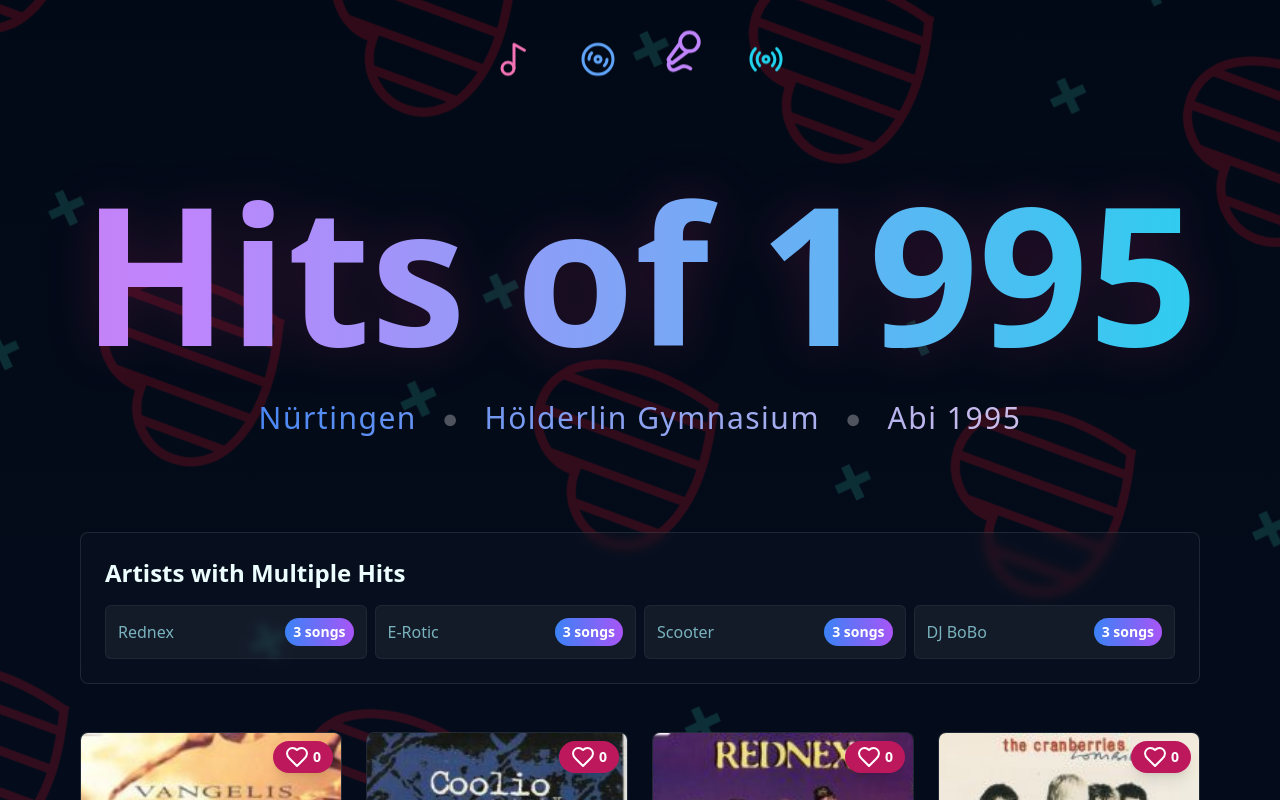
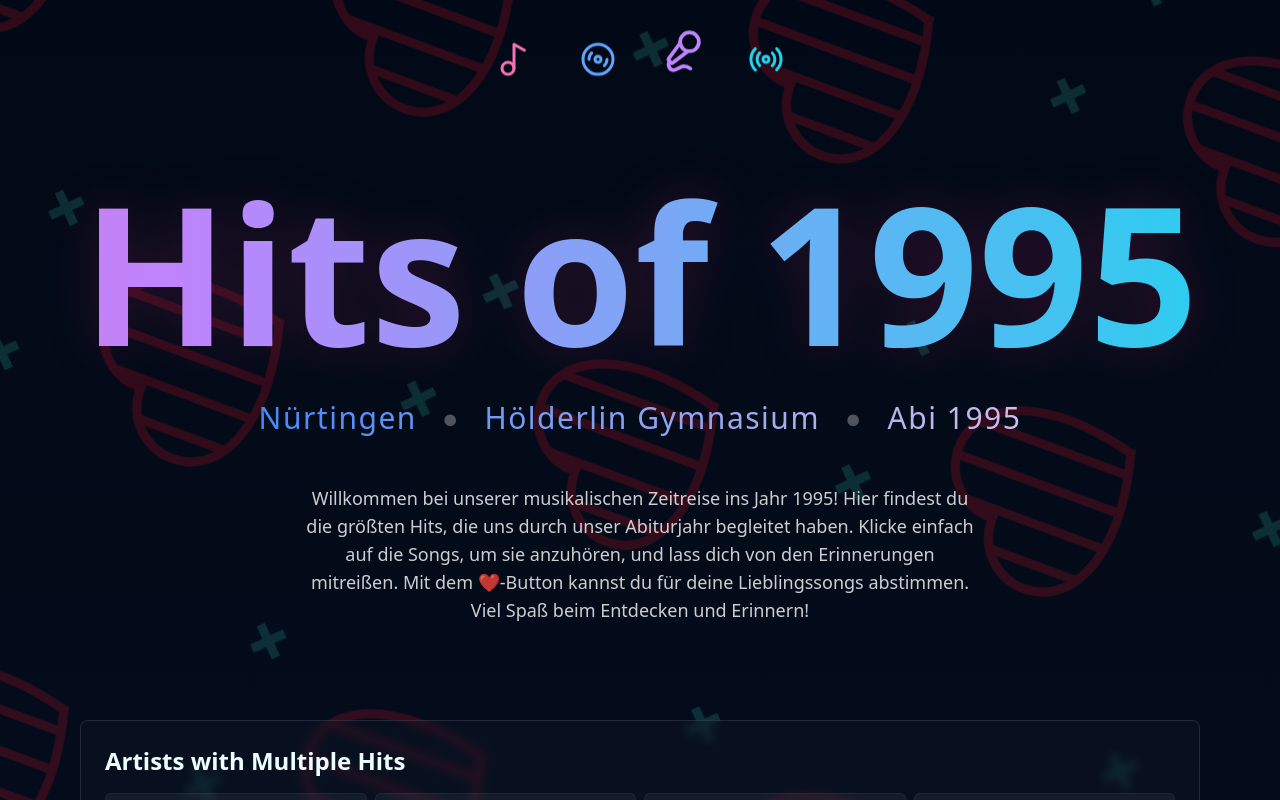
Before and after one commit to kuddl/hits-of-1995, a React (Vite) app: page / in a window 1280 px wide. Shown: the top 800 px of the page. Built offline with nearby package versions, Linux system fonts and the light colour scheme; no server answers; the database is empty.

Commit message:
Hinzugefügt Willkommenstext

```diff
--- a/src/components/MyHeader.tsx
+++ b/src/components/MyHeader.tsx
@@ -44,6 +44,13 @@ export const MyHeader = () => {
         <span className="scale-50 text-white/30 md:scale-90">●</span>
         <span className="delay-150">Abi 1995</span>
       </p>
+      <p className="mx-auto mt-12 max-w-2xl text-lg text-white/80">
+        Willkommen bei unserer musikalischen Zeitreise ins Jahr 1995! Hier
+        findest du die größten Hits, die uns durch unser Abiturjahr begleitet
+        haben. Klicke einfach auf die Songs, um sie anzuhören, und lass dich von
+        den Erinnerungen mitreißen. Mit dem ❤️-Button kannst du für deine
+        Lieblingssongs abstimmen. Viel Spaß beim Entdecken und Erinnern!
+      </p>
     </header>
   );
 };
```
